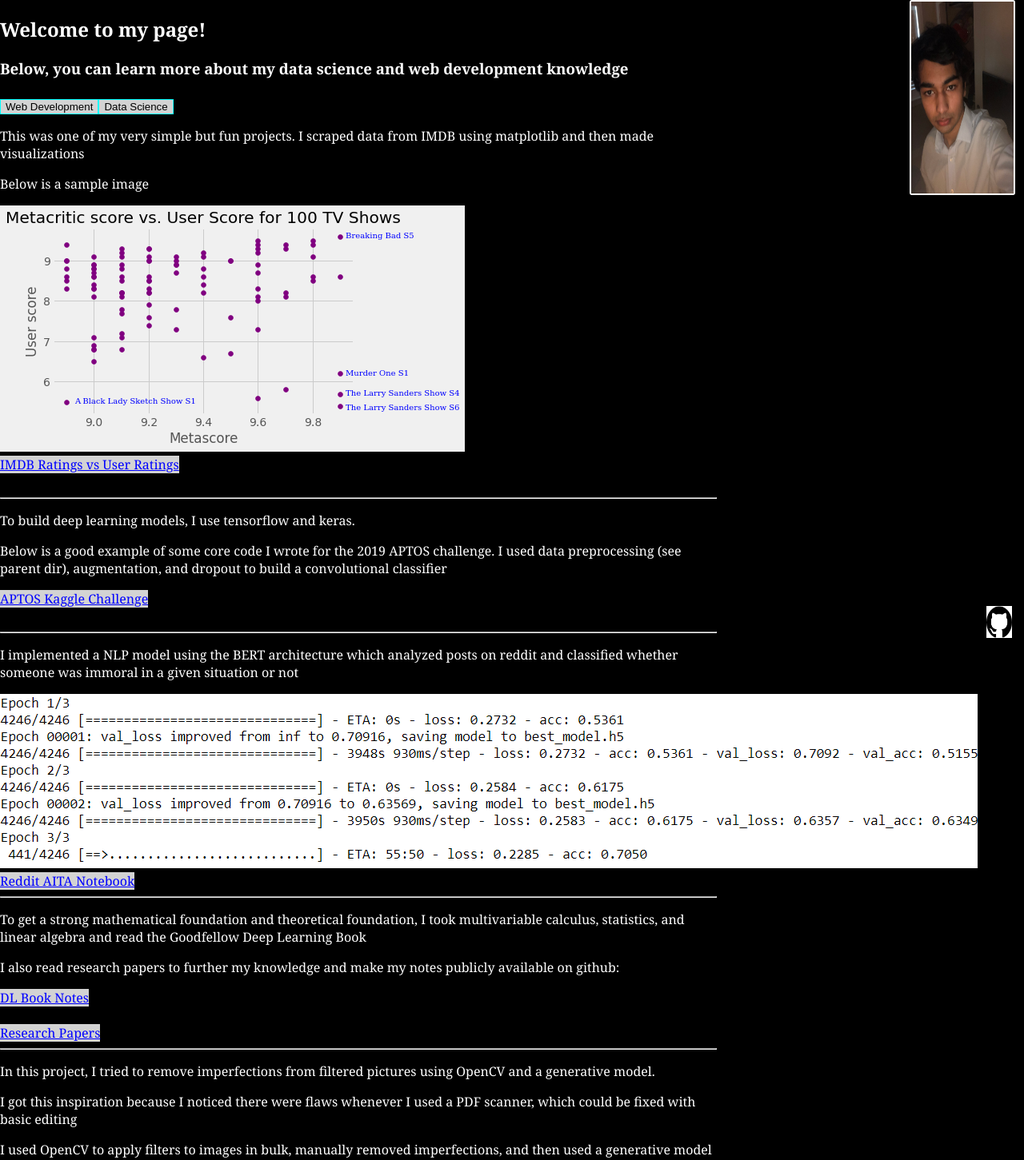
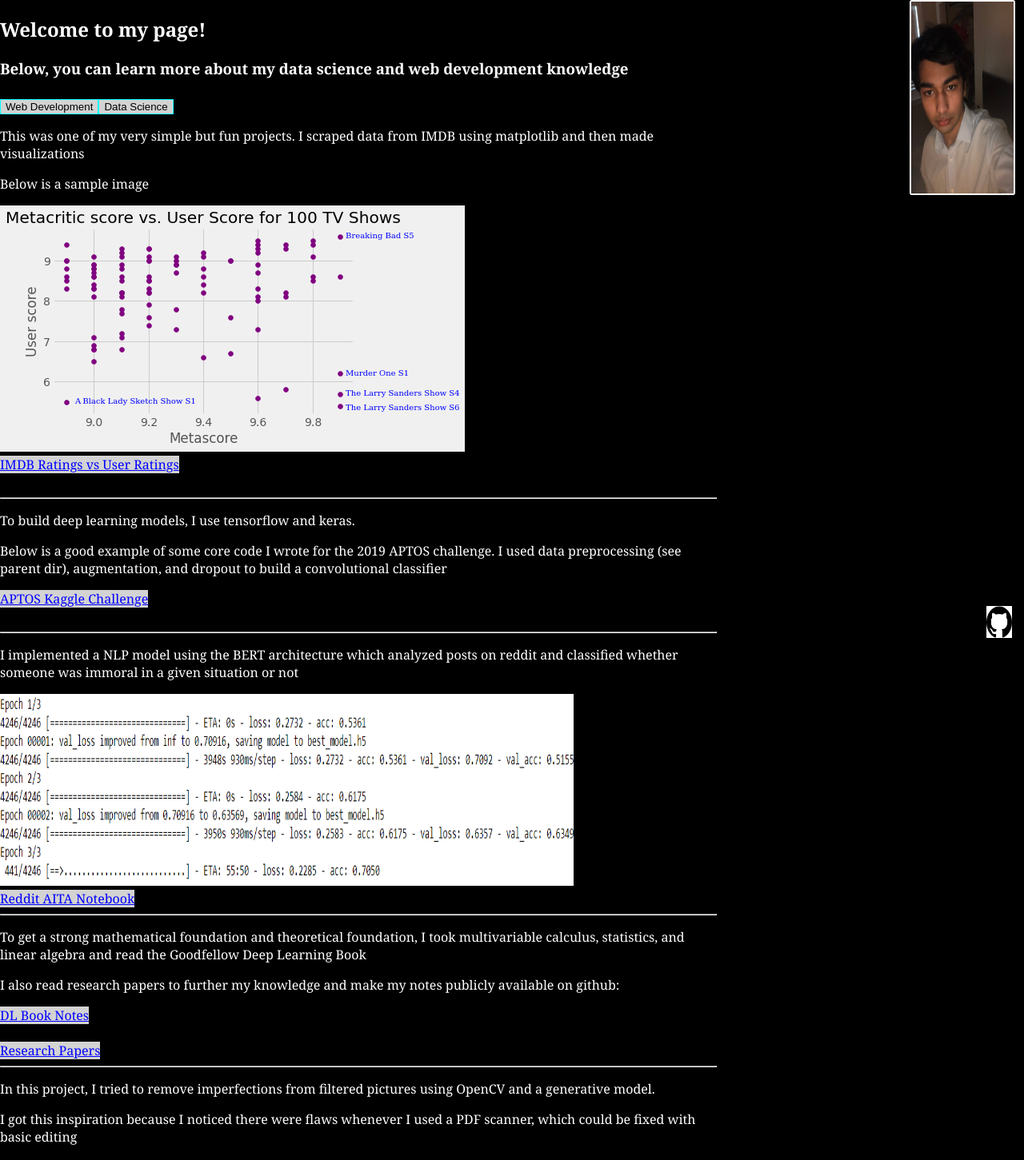
Before and after one commit to mgntprg/mysite, a React (Create React App) app: page / in a window 1280 px wide. Shown: the top 1451 px of the page at 80% size. Built offline with nearby package versions, Linux system fonts and the light colour scheme.

Commit message:
resized AITA pic

```diff
--- a/src/index.css
+++ b/src/index.css
@@ -74,6 +74,12 @@ a
   border-color: white;
 }
 
+.aita_pic
+{
+  width: 56vw;
+  height: 30vh;
+}
+
 .WebDev, .DataSci
 {
   background-color: lightgrey;
--- a/src/index.js
+++ b/src/index.js
@@ -57,7 +57,8 @@ function DataSci(props)
 
   <hr></hr>
   <p>I implemented a NLP model using the BERT architecture which analyzed posts on reddit and classified whether someone was immoral in a given situation or not</p>
-  <img src={aita_pic}></img>
+  <img src={aita_pic} className='aita_pic'></img>
+  <br></br>
   <a target="_blank" rel="noopener noreferrer" href="https://github.com/ml-stuff/reddit-aita-project">Reddit AITA Notebook</a>
 
   <br></br>
```
